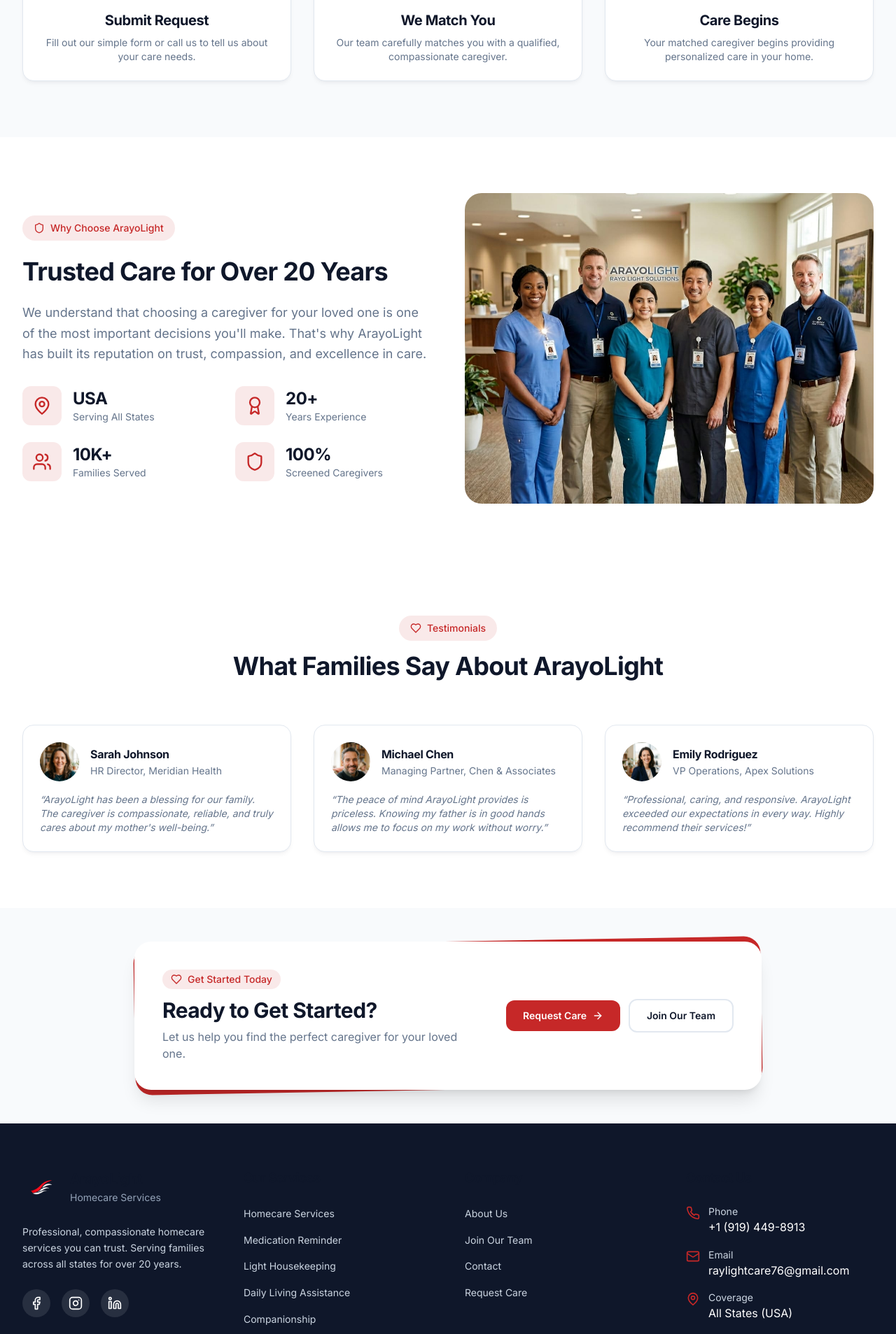
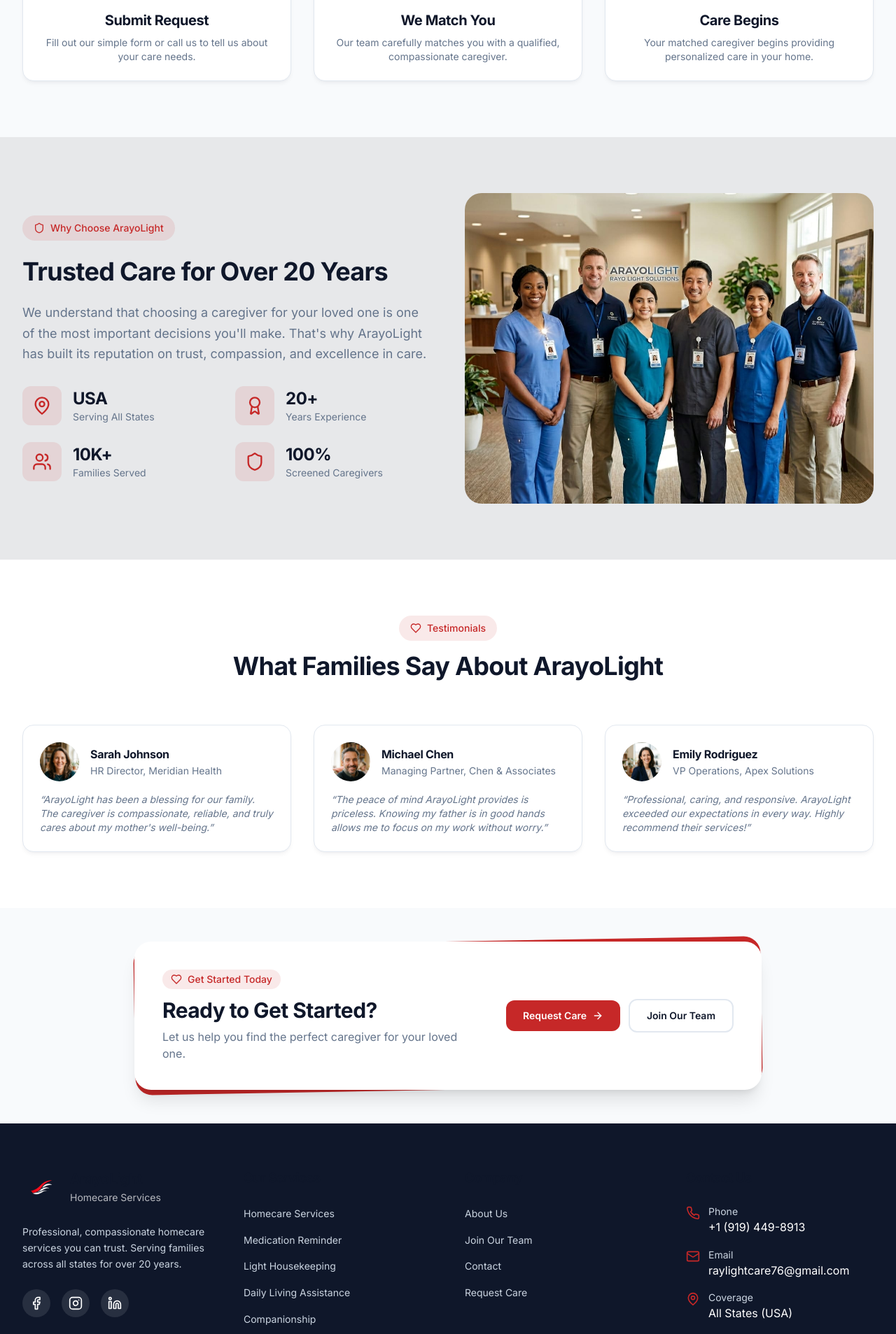
Before and after one commit to PETERMUTWIRI/arayo-light, a Next.js app: page / in a window 1280 px wide. Shown: the part 2643-4550 px from the top of the page at 70% size. Built offline with nearby package versions, Linux system fonts and the light colour scheme.

Commit message:
refactored the homepage  to include a darck background and the white containers remain the same

```diff
--- a/app/about/page.tsx
+++ b/app/about/page.tsx
@@ -132,13 +132,13 @@
               </div>
 
               {/* Timeline Card */}
-              <div className="absolute -bottom-6 -left-6 bg-white rounded-2xl p-6 shadow-card max-w-xs">
-                <h3 className="font-heading text-lg text-care-navy mb-4">Our Journey</h3>
+              <div className="absolute -bottom-6 -left-6 bg-care-navy rounded-2xl p-6 shadow-card max-w-xs border border-white/10">
+                <h3 className="font-heading text-lg text-white mb-4">Our Journey</h3>
                 <div className="space-y-3">
                   {milestones.slice(0, 3).map((milestone) => (
                     <div key={milestone.year} className="flex gap-3">
                       <span className="font-heading text-care-red text-sm">{milestone.year}</span>
-                      <p className="text-care-gray-500 text-xs">{milestone.event}</p>
+                      <p className="text-white/80 text-xs">{milestone.event}</p>
                     </div>
                   ))}
                 </div>
--- a/app/page.tsx
+++ b/app/page.tsx
@@ -570,8 +570,10 @@
       </section>
 
       {/* Trust Section */}
-      <section className="section-padding bg-white">
-        <div className="container-care mx-auto">
+      <section className="section-padding relative bg-care-navy">
+        {/* White Overlay */}
+        <div className="absolute inset-0 bg-white/90" />
+        <div className="container-care mx-auto relative z-10">
           <div className="grid lg:grid-cols-2 gap-12 items-center">
             {/* Trust Content */}
             <div>
--- a/components/Footer.tsx
+++ b/components/Footer.tsx
@@ -43,8 +43,8 @@
                 />
               </div>
               <div>
-                <span className="font-heading text-xl block">ArayoLight</span>
-                <span className="text-care-gray-400 text-sm">Homecare Services</span>
+                <span className="font-heading text-xl font-bold text-white block">ArayoLight</span>
+                <span className="text-white/70 text-sm">Homecare Services</span>
               </div>
             </Link>
             <p className="text-care-gray-300 text-sm leading-relaxed mb-6">
```
